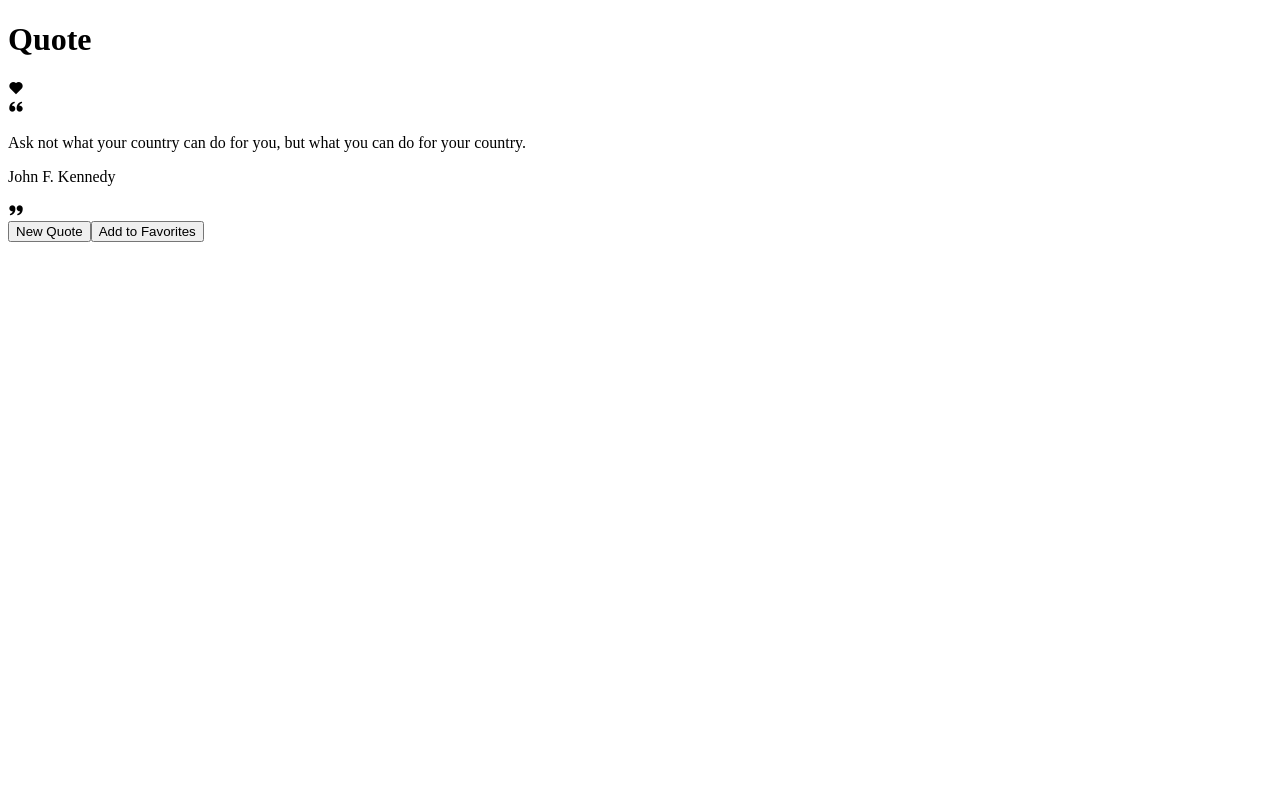
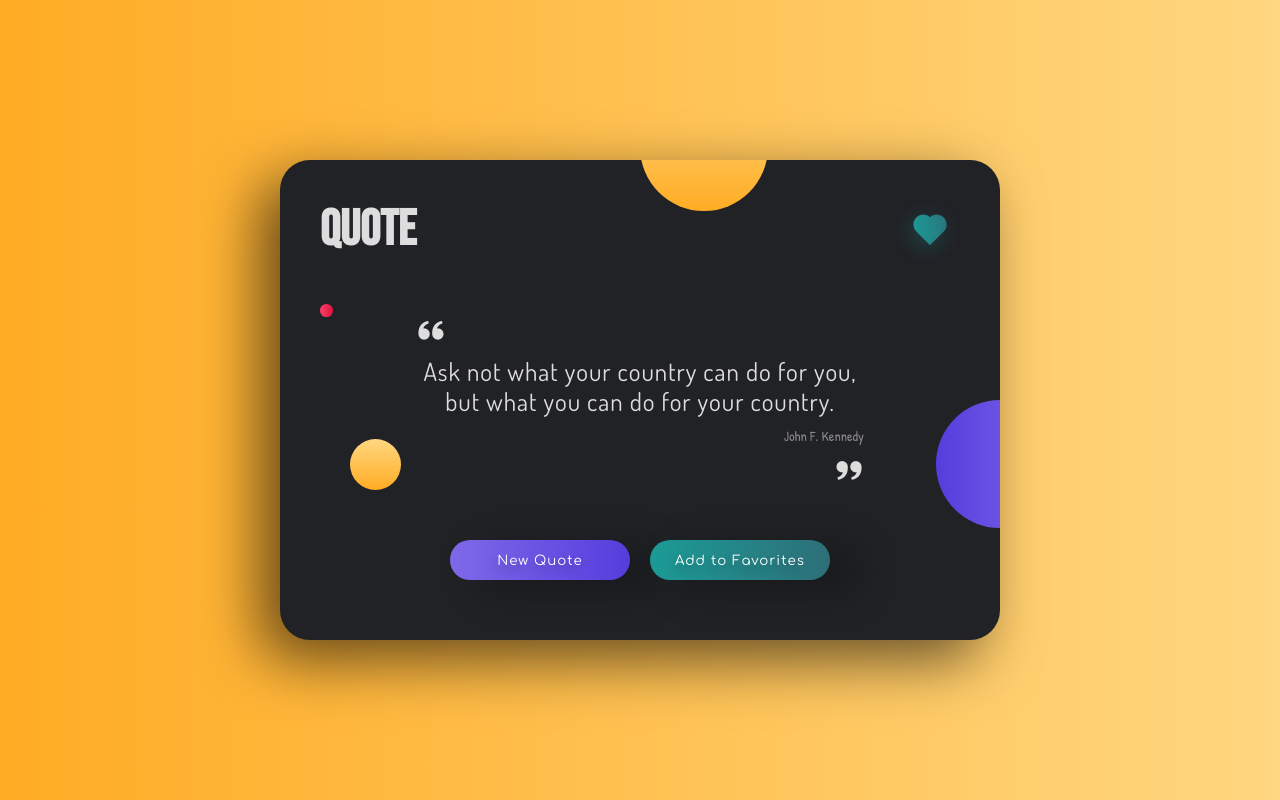
Before and after one commit to Universe-Man/Quotes-App, a React (Vite) app: page / in a window 1280 px wide. Built offline with nearby package versions, Linux system fonts and the light colour scheme.

Commit message:
styled component / added favicon

```diff
--- a/index.html
+++ b/index.html
@@ -2,7 +2,8 @@
 <html lang="en">
   <head>
     <meta charset="UTF-8" />
-    <!-- <link rel="icon" type="image/svg+xml" href="/vite.svg" /> -->
+    <link rel="icon" type="image/png" href="/quotes.png" />
+    <!-- Icon Art Provided By: Arafat Uddin -->
     <meta name="viewport" content="width=device-width, initial-scale=1.0" />
     <link href='https://unpkg.com/boxicons@2.1.4/css/boxicons.min.css' rel='stylesheet'>
     <title>Quote 'Em</title>
--- a/src/index.css
+++ b/src/index.css
@@ -0,0 +1,12 @@
+@import url("https://fonts.googleapis.com/css2?family=Bebas+Neue&family=Comfortaa:wght@300..700&family=Dosis:wght@200..800&family=Patrick+Hand&display=swap");
+
+* {
+  margin: 0;
+  padding: 0;
+  box-sizing: border-box;
+  font-family: "Dosis", sans-serif;
+}
+
+html {
+  font-size: 62.5%;
+}
--- a/src/styles/QuotesApp.css
+++ b/src/styles/QuotesApp.css
@@ -0,0 +1,142 @@
+.container {
+  width: 100%;
+  height: 100vh;
+  background-image: linear-gradient(to right, #ffac24, #ffd780);
+  display: grid;
+  place-items: center;
+}
+
+.quotes-app {
+  width: 90vmin;
+  aspect-ratio: 3 / 2;
+  background-color: #212226;
+  border-radius: 3rem;
+  padding: 4rem;
+  box-shadow: -2rem 2rem 6rem rgba(0, 0, 0, 0.6);
+  position: relative;
+  overflow: hidden;
+}
+
+.app-heading {
+  font-family: "Bebas Neue", sans-serif;
+  font-size: 5rem;
+  color: #ddd;
+}
+
+.fav-icon {
+  position: absolute;
+  top: 5rem;
+  right: 5rem;
+  font-size: 4rem;
+  background-image: linear-gradient(to left, #2e6f79, #1b9b96);
+  -webkit-background-clip: text;
+  -webkit-text-fill-color: transparent;
+  cursor: pointer;
+  text-shadow: -0.3rem 0.5rem 2rem rgba(27, 155, 150, 0.3);
+}
+
+.fav-icon:active {
+  transform:translateY(0.1rem);
+}
+
+.quote {
+  position: absolute;
+  top: 50%;
+  left: 50%;
+  transform: translate(-50%, -50%);
+  display: flex;
+  flex-direction: column;
+  row-gap: 1rem;
+}
+
+.quote i {
+  font-size: 3rem;
+  color: #ddd;
+}
+
+.quote-text {
+  font-size: clamp(1.6rem, 2cqi, 2.5rem);
+  color: #ddd;
+  line-height: 3rem;
+  text-align: center;
+  letter-spacing: 0.1rem;
+  width: clamp(25rem, 35cqi, 50rem);
+}
+
+.quote-author {
+  font-family: "Patrick Hand", cursive;
+  font-size: 1.4rem;
+  color: #888;
+  text-align: right;
+}
+
+.right-quote {
+  text-align: right;
+}
+
+.buttons {
+  position: absolute;
+  bottom: 6rem;
+  left: 50%;
+  transform: translateX(-50%);
+  display: flex;
+  column-gap: 2rem;
+}
+
+.btn {
+  width: 18rem;
+  height: 4rem;
+  border-radius: 2rem;
+  border: none;
+  font-family: "Comfortaa", sans-serif;
+  letter-spacing: 0.1rem;
+  color: #fff;
+  cursor: pointer;
+  box-shadow: 3rem 1rem 4rem rgba(0, 0, 0, 0.3);
+  text-shadow: -0.3rem 0.5rem 1rem rgba(0, 0, 0, 0.3);
+}
+
+.btn:active {
+  transform: translateY(0.2rem);
+}
+
+.btn-new {
+  background-image: linear-gradient(to left, #553ddd, #7f69e8);
+}
+
+.btn-fav {
+  background-image: linear-gradient(to left, #2e6f79, #1b9b96);
+}
+
+.circles div {
+  position: absolute;
+  border-radius: 50%;
+  aspect-ratio: 1;
+}
+
+.circle-1 {
+  width: clamp(5rem, 10cqi, 16rem);
+  background-image: linear-gradient(to top, #ffac24, #ffd780);
+  top: -6cqi;
+  left: 50%;
+}
+
+.circle-2 {
+  width: clamp(2rem, 4cqi, 6rem);
+  background-image: linear-gradient(to top, #ffac24, #ffd780);
+  bottom: 15rem;
+  left: 7rem;
+}
+
+.circle-3 {
+  width: clamp(5rem, 10cqi, 16rem);
+  background-image: linear-gradient(to right, #553ddd, #7f69e8);
+  top: 50%;
+  right: -5cqi;
+}
+
+.circle-4 {
+  width: clamp(1rem, 1cqi, 2rem);
+  background-image: linear-gradient(to left, #dd133f, #fd4069);
+  top: 30%;
+}
```
Also changed, not shown: public/quotes.png (added).
